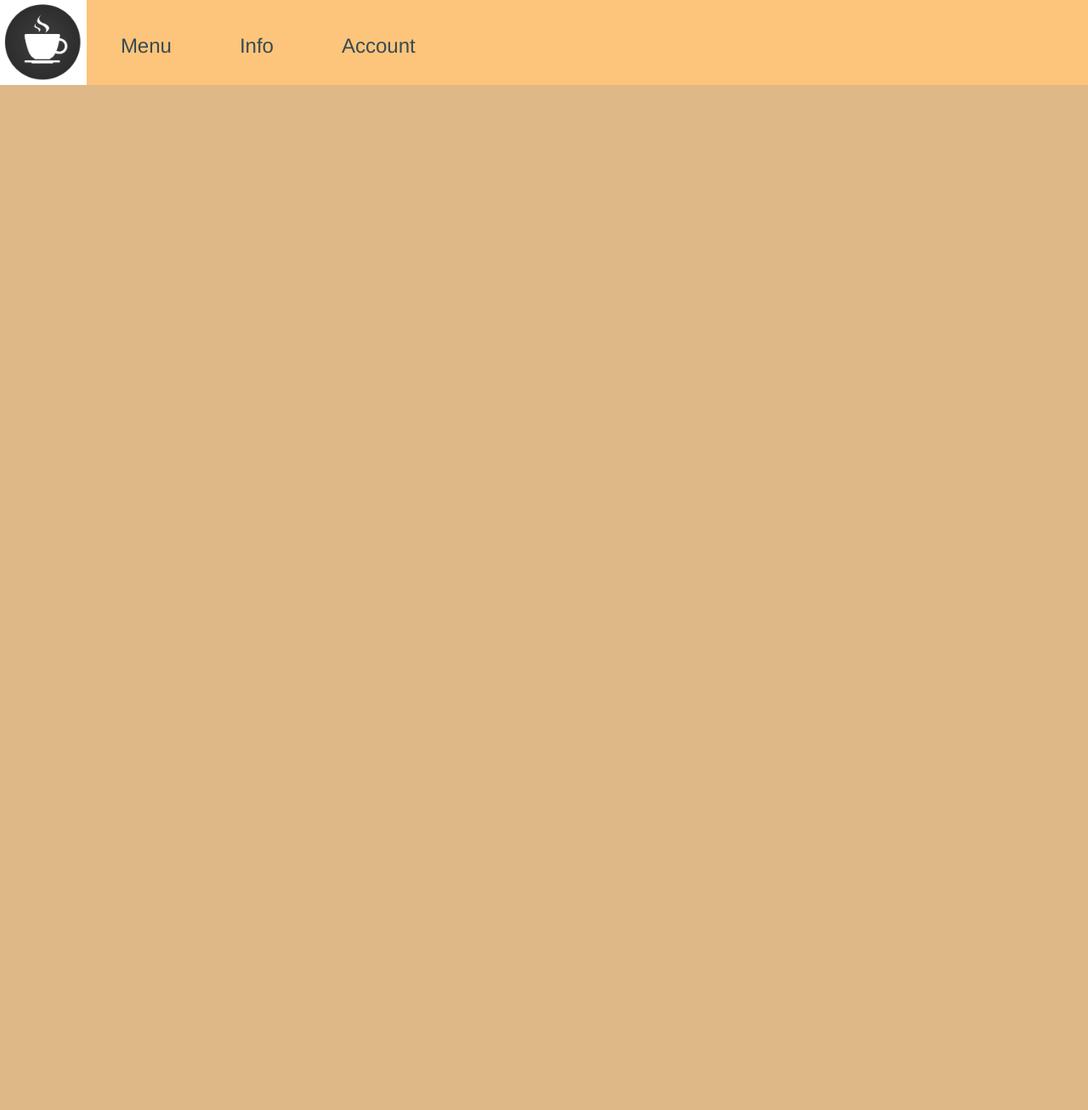
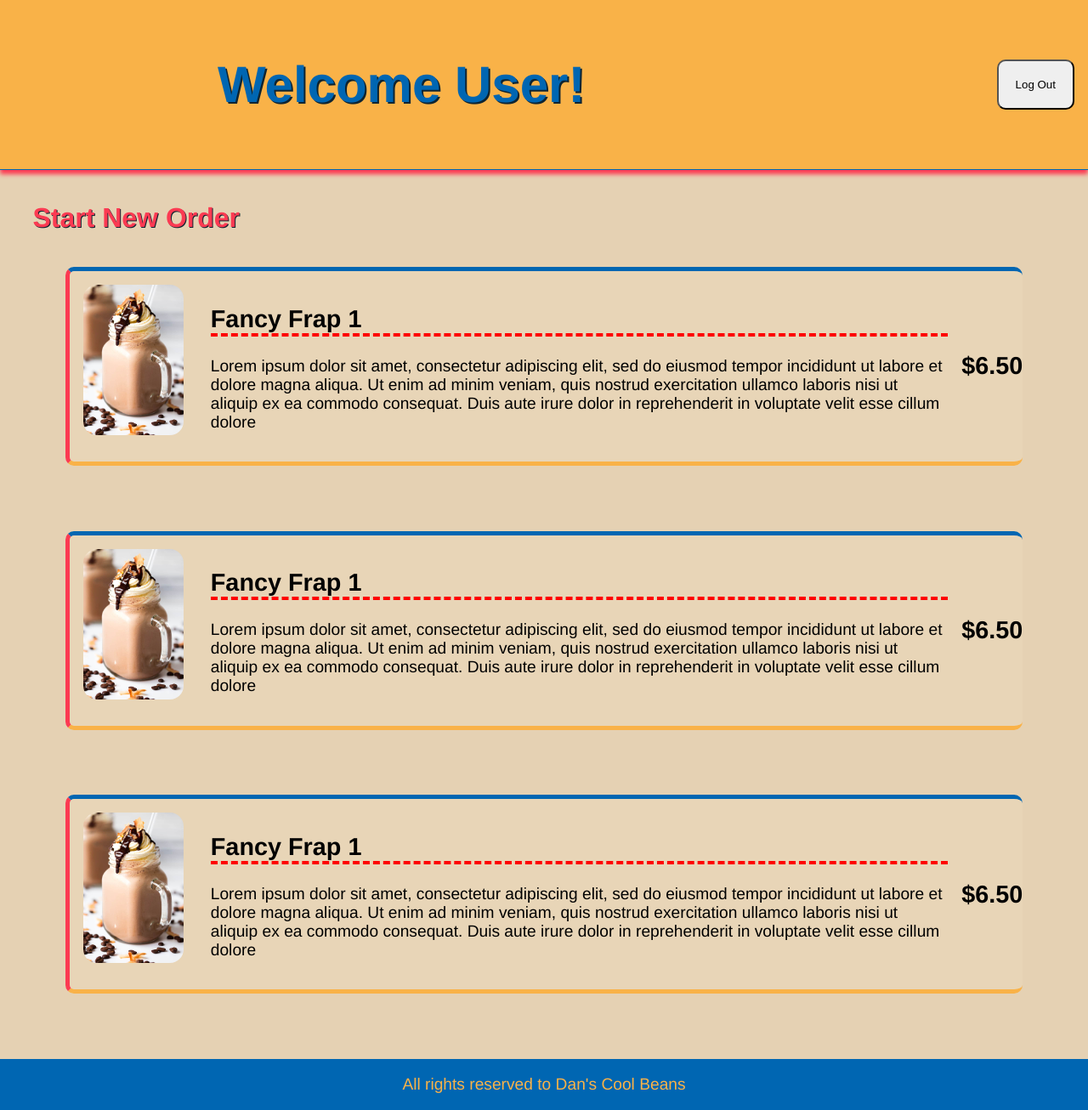
Before and after one commit to AndreNguyen124/usu_cs3450_fall22_g02, a Django app: template DjangoSkeleton/coffee/templates/coffee/userView.html in a window 1280 px wide. Shown: the whole page at 85% size. Before the commit the page ends 100 px from the top, so only its background shows below. Run offline with Django 3.2, Linux system fonts and the light colour scheme; the template is opened without the code that fills it, so the values that code supplies are empty.

Commit message:
userView complete

```diff
--- a/DjangoSkeleton/coffee/static/blog/style.css
+++ b/DjangoSkeleton/coffee/static/blog/style.css
@@ -1,8 +1,12 @@
 /*
 https://palettes.shecodes.io/palettes/507
 */
-
-
+/*
+blue: 0e2431
+red: fc3a52
+yellow: f9b248
+tan: e8d5b7
+*/
 * {
     box-sizing: border-box;
 }
@@ -11,7 +15,7 @@ body {
     margin: 0;
     padding: 0;
     font-family: Helvetica;
-    background-color: burlywood;
+    font-size: 1.2rem;
 }
 
 h1 {
@@ -20,17 +24,23 @@ h1 {
 
 .full-height-grow {
     display: flex;
-    height: 100vh;
+    min-height: 100vh;
     justify-content: center;
+    flex-direction: column;
+    background-color: #E5D1B3;
 }
 
 
 .navbar {
     display: flex;
     position: relative;
+    justify-content: space-between;
     align-items: center;
-    background-color: #fdc57b; /*#d77b52;*/
-    max-height: 100px;
+    background-color: #f9b248; /*#d77b52;*/
+    min-height: 200px;
+    width: 100%;
+    border-bottom: 1px solid #0066b2;
+    box-shadow: 0px 5px 5px #fc3a52;
 }
 
 .navbar-links {
@@ -66,30 +76,21 @@ h1 {
     padding: 0;
 }
 
-
-/* BEGINNING OF TEXTBOX STYLING */
-.content-box {
-    background-color: rgb(211, 156, 84);
+/* main-content styling */
+.main-section {
     display: flex;
-    flex-wrap: wrap;
-    height: fit-content;
-    max-height: 20rem;
-    font-size: 1rem;
-    border: 5px solid black;
-    margin-top: 5rem;
+    flex-direction: column;
+    align-items: stretch;
+    justify-content: space-between;
+    flex-grow: 1;
 }
 
-.content-box img {
-    height: 200px;
+.main-footer {
+    display: flex;
+    background-color: #0066b2;
+    justify-content: center;
 }
 
-.content-box * {
-    padding: 1rem;
-    text-align: center;
-    color: #ffffff;
-    text-shadow: 1px 1px black;
+.main-footer p {
+    color:#f9b248;
 }
-
-.textBox h1 {
-    font-size: 10rem;
-}
--- /dev/null
+++ b/DjangoSkeleton/coffee/static/blog/userStyle.css
@@ -0,0 +1,56 @@
+.logout-btn {
+    padding: 20px;
+    border-radius: 10px;
+    margin: 1rem;
+}
+
+.heading {
+    margin-left: 20%;
+    font-size: 2.5rem;
+    color: #0066b2;
+    text-shadow: 2px 2px #0e2431;
+}
+
+.order-heading {
+    font-size: 2rem;
+    color: #fc3a52;
+    text-shadow: 1px 1px #0e2431;
+}
+
+.order-container {
+    display: flex;
+    flex-direction: column;
+    margin: 2em;
+}
+
+.order {
+    display: flex;
+    margin: 2em;
+    border-left: 5px solid #fc3a52;
+    border-bottom: 5px solid #f9b248;
+    border-top: 5px solid #0066b2;
+    background-color: #e8d5b7;
+    border-radius: 10px;
+}
+
+.image img {
+    max-width: 150px;
+    padding: 1rem;
+    display: block;
+    margin-top: auto;
+    margin-bottom: auto;
+    border-radius: 2rem;
+}
+
+.order-description {
+    padding: 1rem;
+    max-width: 50em;
+}
+
+.order-description h2 {
+    border-bottom: 4px dashed red;
+}
+
+.price-of-order {
+    margin:auto;
+}
--- a/DjangoSkeleton/coffee/templates/coffee/login.html
+++ b/DjangoSkeleton/coffee/templates/coffee/login.html
@@ -18,7 +18,7 @@
         <input type="text" id="fname" name="fname" value="Name"><br>
         <label for="lname">Password:</label><br>
         <input type="text" id="lname" name="lname" value="Password"><br><br>
-        <input type="submit" value="Submit">
+        <input type="submit" value="Login">
         </form>
 
     </section>
--- a/DjangoSkeleton/coffee/templates/coffee/userView.html
+++ b/DjangoSkeleton/coffee/templates/coffee/userView.html
@@ -3,36 +3,76 @@
 <html>
     <head>
       <link rel="stylesheet" type="text/css" href="{% static 'blog/style.css' %}">
+      <link rel="stylesheet" type="text/css" href="{% static 'blog/userStyle.css' %}">
       <script src="script.js" defer></script>
       <title>Welcome User</title>
     </head>
 
-    <body>
-      <nav id = "navbar_ID" class="navbar">
-        <div class="navbar-links">
-          <ul>
-
-            <li><img src="{% static 'blog/media/coffeeCup.jpg' %}"><a href="#"></a></li>
-            <li><a href="#">Menu</a></li>
-            <li><a href="#">Info</a></li>
-            <li><a href="#">Account</a></li>
-          </ul>
+    <body class="full-height-grow">
+      <nav class="navbar">
+        <div class="heading">
+          <h1>Welcome User!</h1>
         </div>
+        <button type="button" class="logout-btn" onclick="alert('Log out!')">Log Out</button>
       </nav>
 
-      <section class="main-order-section">
-        <div class="heading">
+      <section class="main-section">
+        <div class="order-container">
+          <h1 class="order-heading">Start New Order</h1>
 
-        </div>
+            <div class="order">
+              <div class="image">
+                <img src="{% static 'blog/media/aFrap.jpeg' %}">
+              </div>
+              <div class="order-description">
+                <h2>Fancy Frap 1</h2>
+                <p>Lorem ipsum dolor sit amet, consectetur adipiscing elit, sed do eiusmod tempor
+                  incididunt ut labore et dolore magna aliqua. Ut enim ad minim veniam, quis nostrud
+                  exercitation ullamco laboris nisi ut aliquip ex ea commodo consequat. Duis aute irure
+                  dolor in reprehenderit in voluptate velit esse cillum dolore</p>
+              </div>
+              <div class="price-of-order">
+                <h1>$6.50</h1>
+              </div>
+            </div>
 
-        <div class="order-container">
-            <div class="order"></div>
-            <div class="order"></div>
+            <div class="order">
+              <div class="image">
+                <img src="{% static 'blog/media/aFrap.jpeg' %}">
+              </div>
+              <div class="order-description">
+                <h2>Fancy Frap 1</h2>
+                <p>Lorem ipsum dolor sit amet, consectetur adipiscing elit, sed do eiusmod tempor
+                  incididunt ut labore et dolore magna aliqua. Ut enim ad minim veniam, quis nostrud
+                  exercitation ullamco laboris nisi ut aliquip ex ea commodo consequat. Duis aute irure
+                  dolor in reprehenderit in voluptate velit esse cillum dolore</p>
+              </div>
+              <div class="price-of-order">
+                <h1>$6.50</h1>
+              </div>
+            </div>
+
+            <div class="order">
+              <div class="image">
+                <img src="{% static 'blog/media/aFrap.jpeg' %}">
+              </div>
+              <div class="order-description">
+                <h2>Fancy Frap 1</h2>
+                <p>Lorem ipsum dolor sit amet, consectetur adipiscing elit, sed do eiusmod tempor
+                  incididunt ut labore et dolore magna aliqua. Ut enim ad minim veniam, quis nostrud
+                  exercitation ullamco laboris nisi ut aliquip ex ea commodo consequat. Duis aute irure
+                  dolor in reprehenderit in voluptate velit esse cillum dolore</p>
+              </div>
+              <div class="price-of-order">
+                <h1>$6.50</h1>
+              </div>
+            </div>
+
         </div>
       </section>
 
       <footer class="main-footer">
-
+        <p>All rights reserved to Dan's Cool Beans</p>
       </footer>
 
     </body>
```
Also changed, not shown: DjangoSkeleton/coffee/static/blog/login.css (+8 -3 lines), DjangoSkeleton/coffee/static/blog/media/aFrap.jpeg (added).
